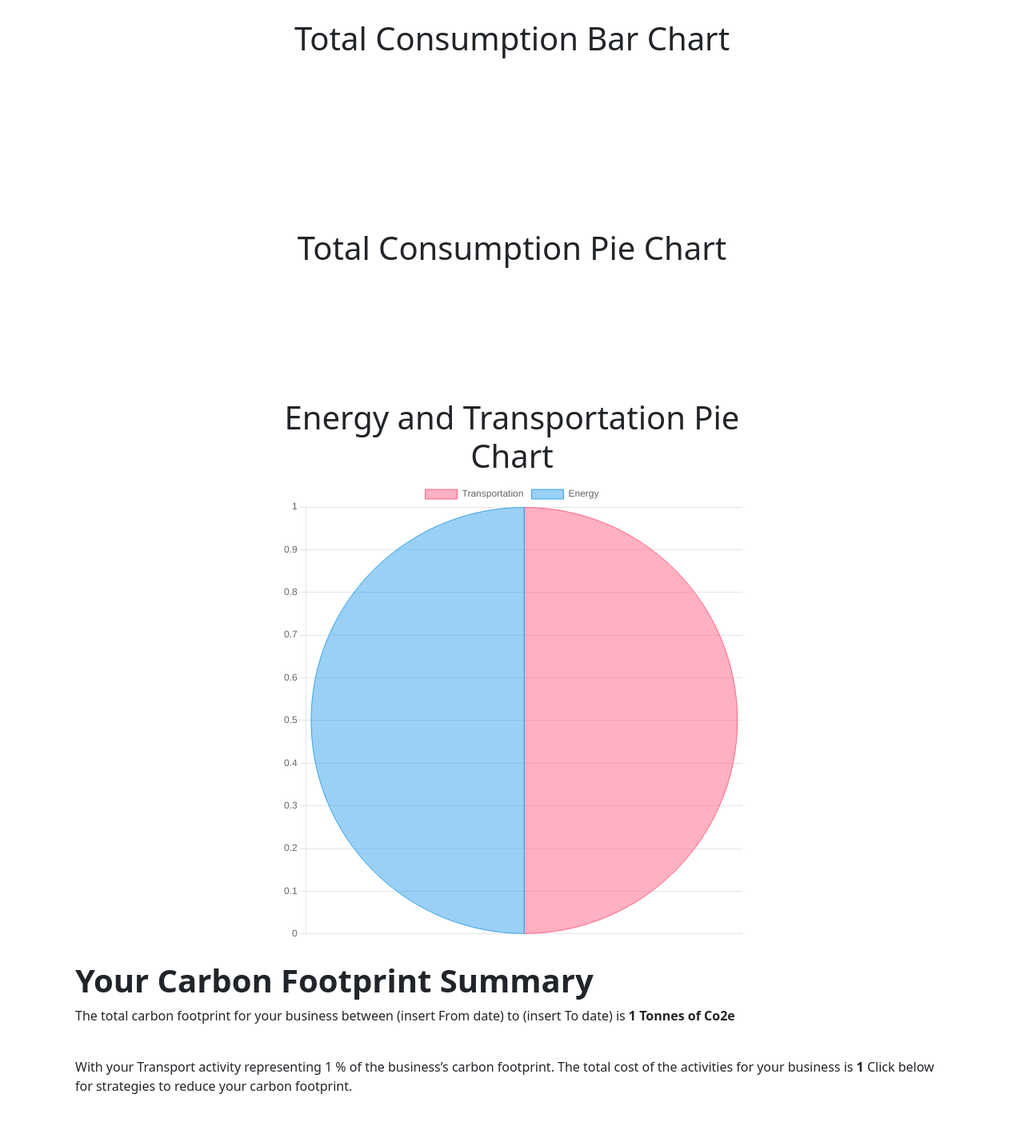
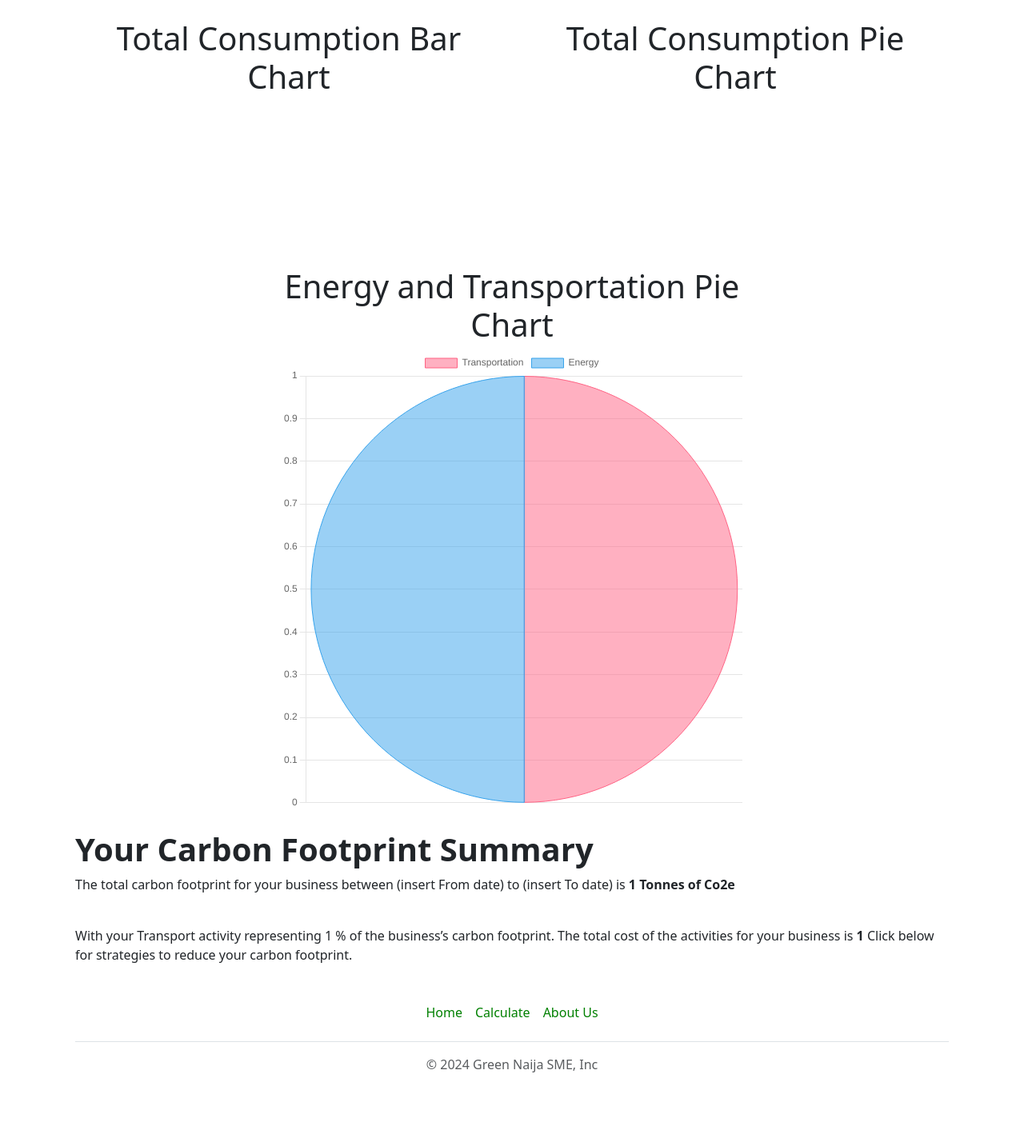
Before and after one commit to Te-mixx/Green-naija-sme, a Flask app: template flaskr/templates/result.html in a window 1280 px wide. Shown: the part 121-1539 px from the top of the page at 80% size. After the commit the page ends 1462 px from the top, so only its background shows below. Run offline with Flask 3, Linux system fonts and the light colour scheme; the template is opened without the code that fills it: most values are stand-ins (such as "Sample title", 1, 10 or a date in 2020); a map, chart or similar area stays blank; some libraries are stand-ins or nearby versions.

Commit message:
merge bar chart and pie chart into one div

```diff
--- a/flaskr/templates/result.html
+++ b/flaskr/templates/result.html
@@ -2,13 +2,16 @@
 {% block content%}
 
 <div class="container">
+    <div class="row">
+        <div class="col-md-6">
             <h1 class="text-center">Total Consumption Bar Chart</h1>
             <canvas id="myChart" width="200" height="200"></canvas>
         </div>
-
-      <div style="max-width: 600px; margin: auto;" class="container">
+        <div class="col-md-6">
             <h1 class="text-center">Total Consumption Pie Chart</h1>
             <canvas id="myPieChart"></canvas>
+        </div>
+    </div>
 </div>
 
 
```
Lines whose indentation alone changed are shown as unchanged.
